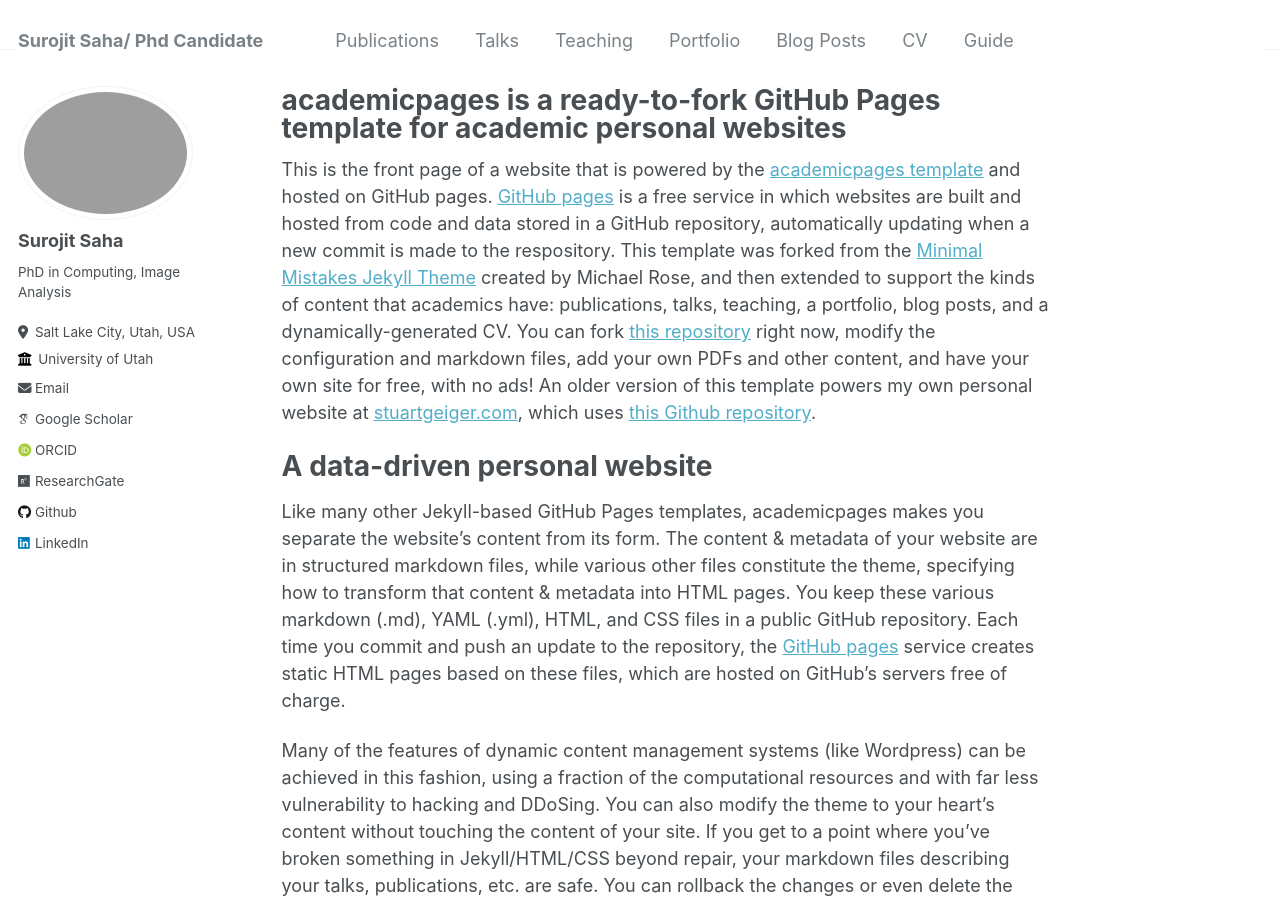
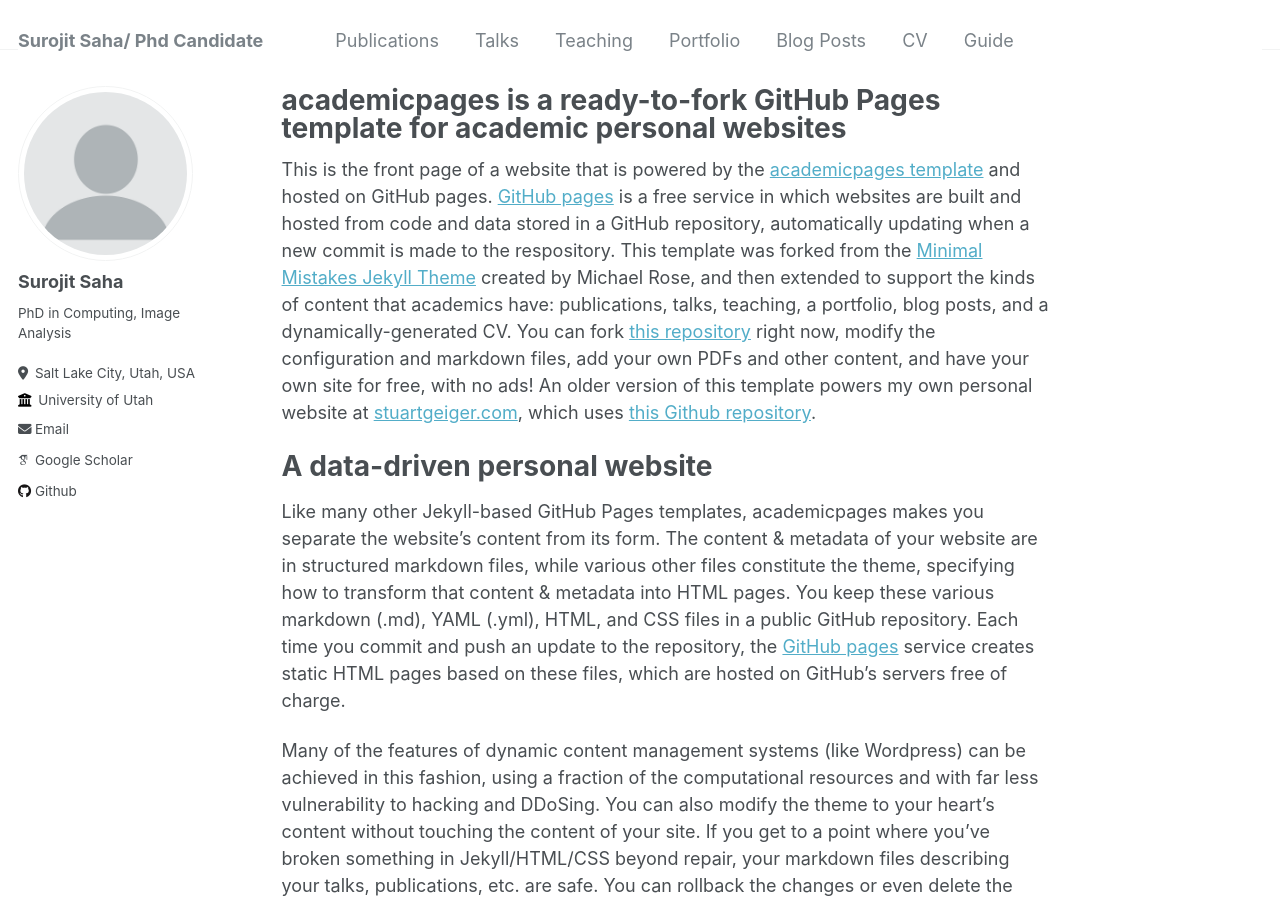
Before and after one commit to Surojit-Utah/Surojit-Utah.github.io, a Jekyll site: the page built from _pages/about.md, in a window 1280 px wide and 900 px high. Built offline with Jekyll 4.4.1, drawn with Linux system fonts in a browser that asks for light colours; some web fonts are replaced; part of the change alters nothing that is shown.

Commit message:
Update _config.yml

```diff
--- a/_config.yml
+++ b/_config.yml
@@ -81,15 +81,15 @@ analytics:
 # Site Author
 author:
   name             : "Surojit Saha"
-  #avatar           : "profile.png"
+  avatar           : "profile.png"
   bio              : "PhD in Computing, Image Analysis"
   location         : "Salt Lake City, Utah, USA"
   employer         : "University of Utah"
   pubmed           :
-  googlescholar    : "https://scholar.google.co.in/citations?hl=en&user=Qrs30aYAAAAJ"
-  email            : tushar9818@gmail.com
-  researchgate     : "https://www.researchgate.net/profile/Tushar-Kataria-3"
-  semanticscholar  : "https://www.semanticscholar.org/author/Tushar-Kataria/2074269068"
+  googlescholar    : "https://scholar.google.com/citations?user=llj6F3wAAAAJ&hl=en"
+  email            : surojit@cs.utah.edu
+  researchgate     : #"https://www.researchgate.net/profile/Tushar-Kataria-3"
+  semanticscholar  : #"https://www.semanticscholar.org/author/Tushar-Kataria/2074269068"
   uri              :
   bitbucket        :
   codepen          :
@@ -97,14 +97,14 @@ author:
   flickr           :
   facebook         :
   foursquare       :
-  github           : "tushaarkataria"
+  github           : "Surojit-Utah"
   google_plus      :
   keybase          :
   instagram        :
   impactstory      : #"https://profiles.impactstory.org/u/xxxx-xxxx-xxxx-xxxx"
   lastfm           :
-  linkedin         : "tushar-kataria-05a69456"
-  orcid            : "https://orcid.org/my-orcid?orcid=0000-0002-9469-5266"
+  linkedin         : #"tushar-kataria-05a69456"
+  orcid            : #"https://orcid.org/my-orcid?orcid=0000-0002-9469-5266"
   pinterest        :
   soundcloud       :
   stackoverflow    : # http://stackoverflow.com/users/123456/username
```
